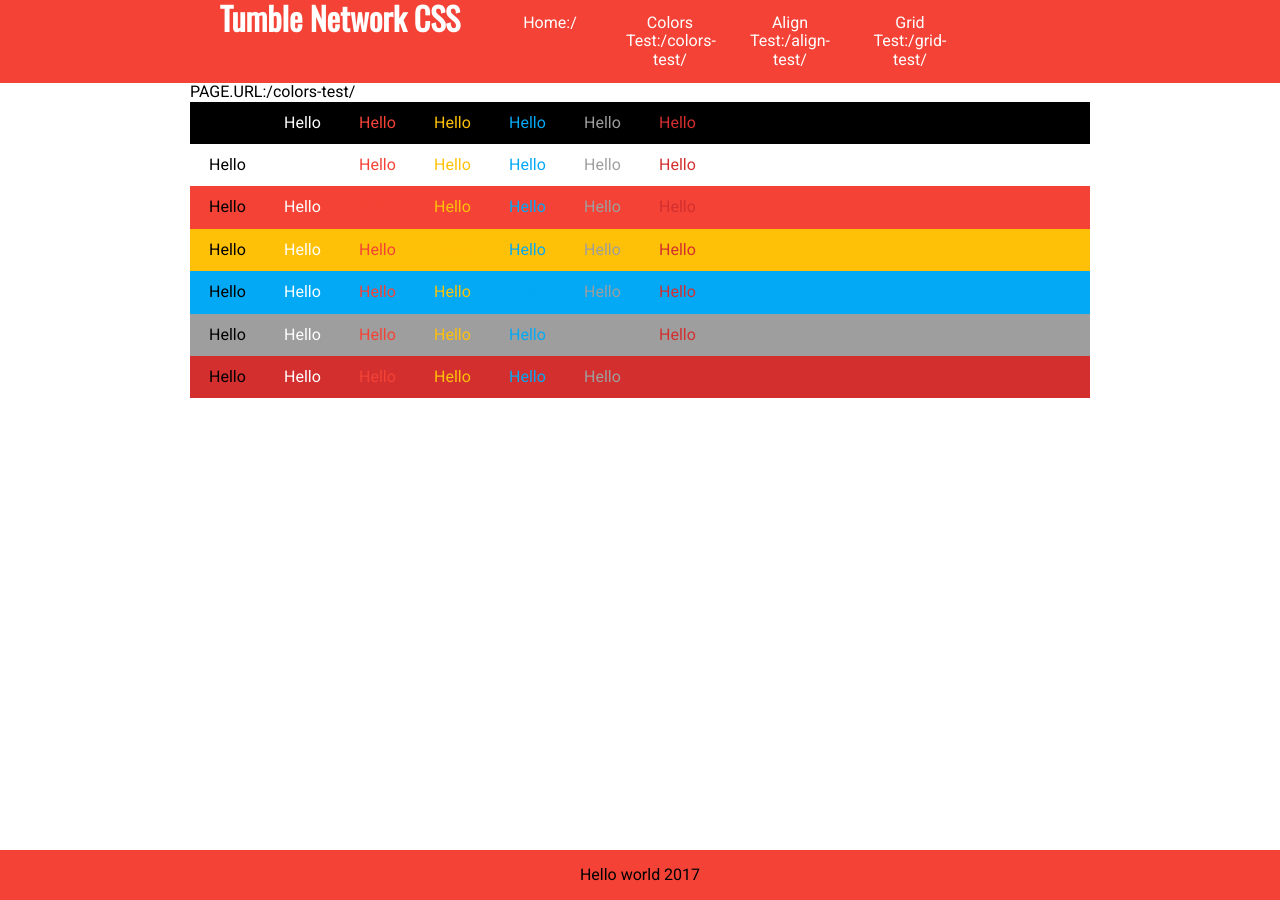
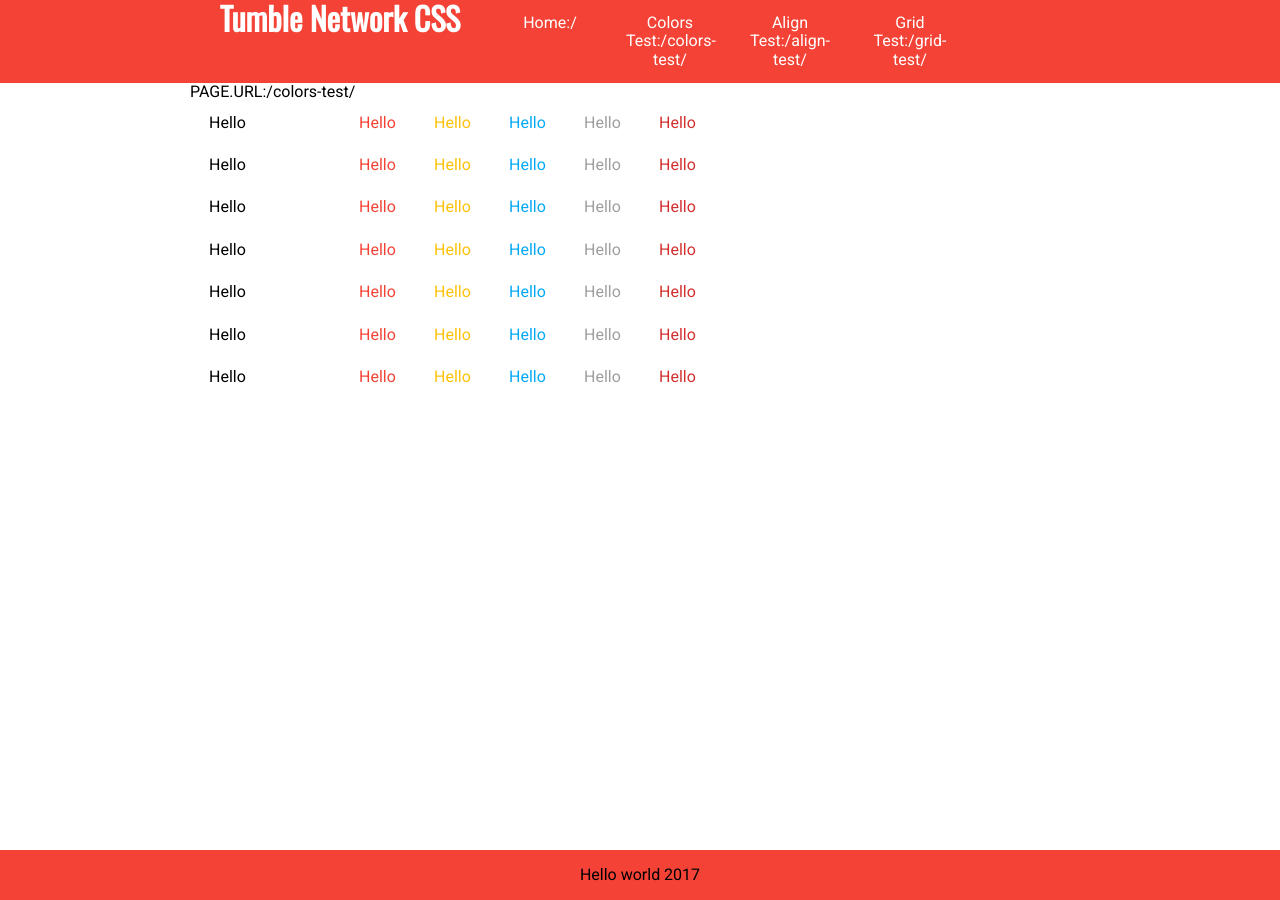
Before and after one commit to tumblenet/tumblenet-css, a Jekyll site: the page built from colors-test.html, in a window 1280 px wide. Built offline with Jekyll 4.4.1, drawn with Linux system fonts in a browser that asks for light colours.

Commit message:
Update colors-test.html

```diff
--- a/colors-test.html
+++ b/colors-test.html
@@ -3,7 +3,7 @@
 ---
 
  {% for backC in site.colors %}
-<div class="tn-row tn-background-{{backC.name}}">
+<div class="tn-row tn-block-{{backC.name}}">
  {% for textC in site.colors %}
  <div class="tn-col-1-12 tn-text-color-{{textC.name}}">
   <p>Hello</p>
```
